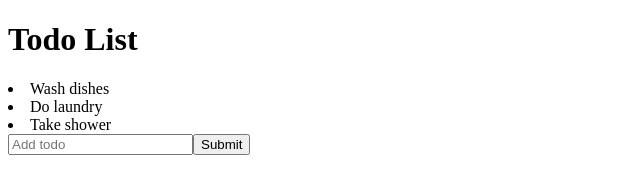
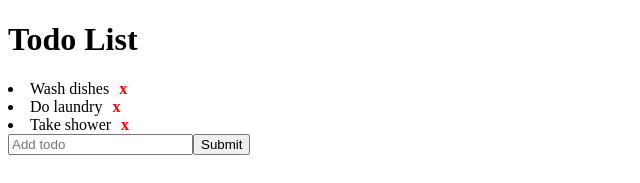
Before and after one commit to gdscrgpv/react-todo, a React (Create React App) app: page / in a window 1280 px wide. Shown: the top 183 px of the page, without its empty margins (0-640 px from the left). Built offline with nearby package versions, Linux system fonts and the light colour scheme.

Commit message:
Added delete todo feature

```diff
--- a/src/App.js
+++ b/src/App.js
@@ -32,7 +32,9 @@
     );
     props.setTodos(updatedTodos);
   }
-
+  if (!todos.length) {
+    return <p>No todos left!</p>;
+  }
   return (
     <div>
       {todos.map((todo) => (
@@ -44,6 +46,7 @@
           onDoubleClick={() => handleToggleTodo(todo)}
         >
           {todo.text}
+          <DeleteTodo todo={todo} setTodos={props.setTodos} />
         </li>
       ))}
     </div>
@@ -72,6 +75,7 @@
     });
     inputRef.current.value = "";
   }
+
   return (
     <form onSubmit={handleAddTodo}>
       <input name="addTodo" placeholder="Add todo" ref={inputRef} />
@@ -79,3 +83,31 @@
     </form>
   );
 }
+
+function DeleteTodo({ todo, setTodos }) {
+  function handleDeleteTodo() {
+    // returns true of false
+    const confirmed = window.confirm("Do you want to delete this?");
+    if (confirmed) {
+      // take care of deleting the todo
+      setTodos((prevTodos) => {
+        return prevTodos.filter((t) => t.id !== todo.id);
+      });
+    }
+  }
+
+  return (
+    <span
+      onClick={handleDeleteTodo}
+      role="button"
+      style={{
+        color: "red",
+        fontWeight: "bold",
+        marginLeft: 10,
+        cursor: "pointer"
+      }}
+    >
+      x
+    </span>
+  );
+}
```
